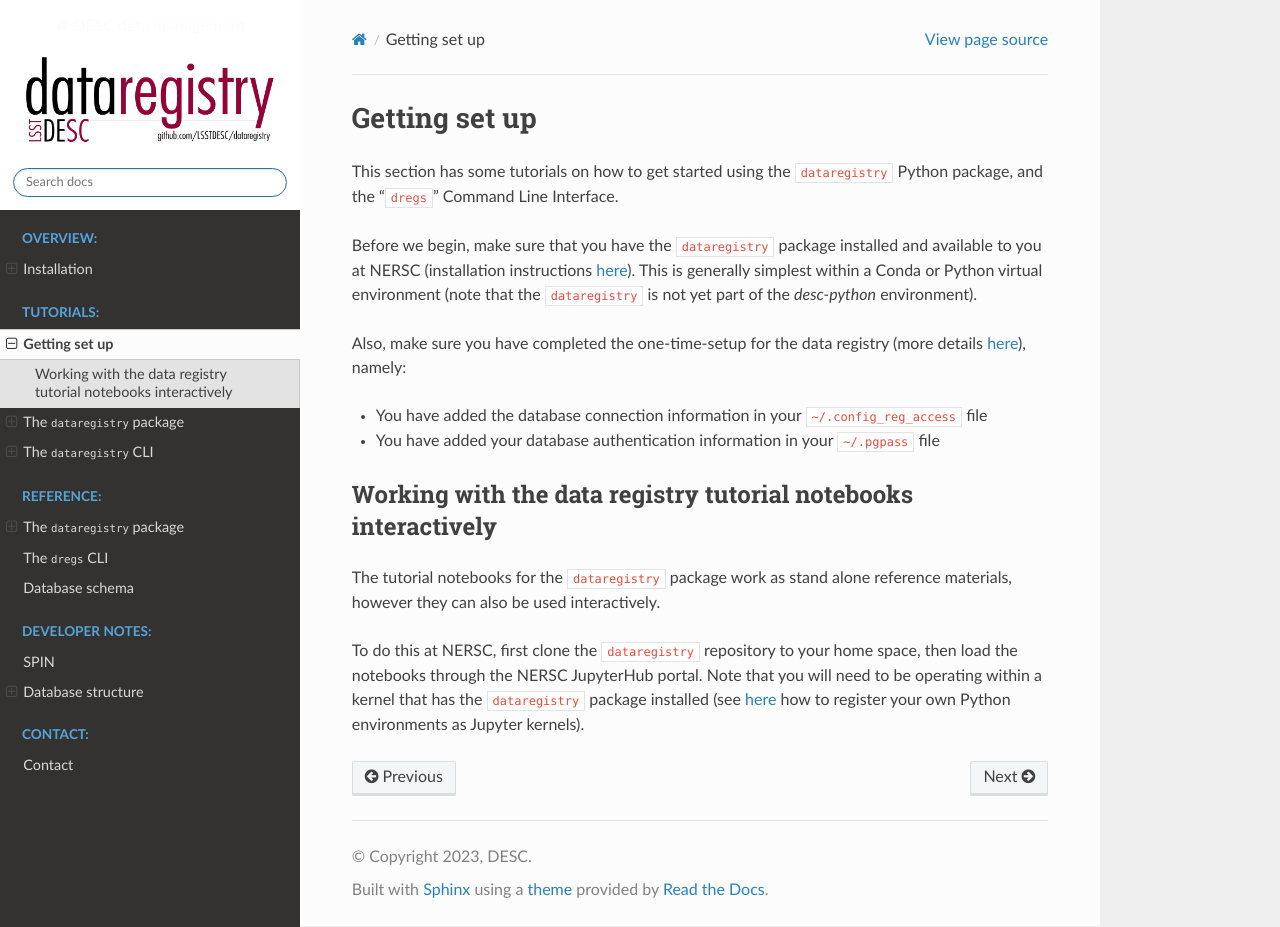
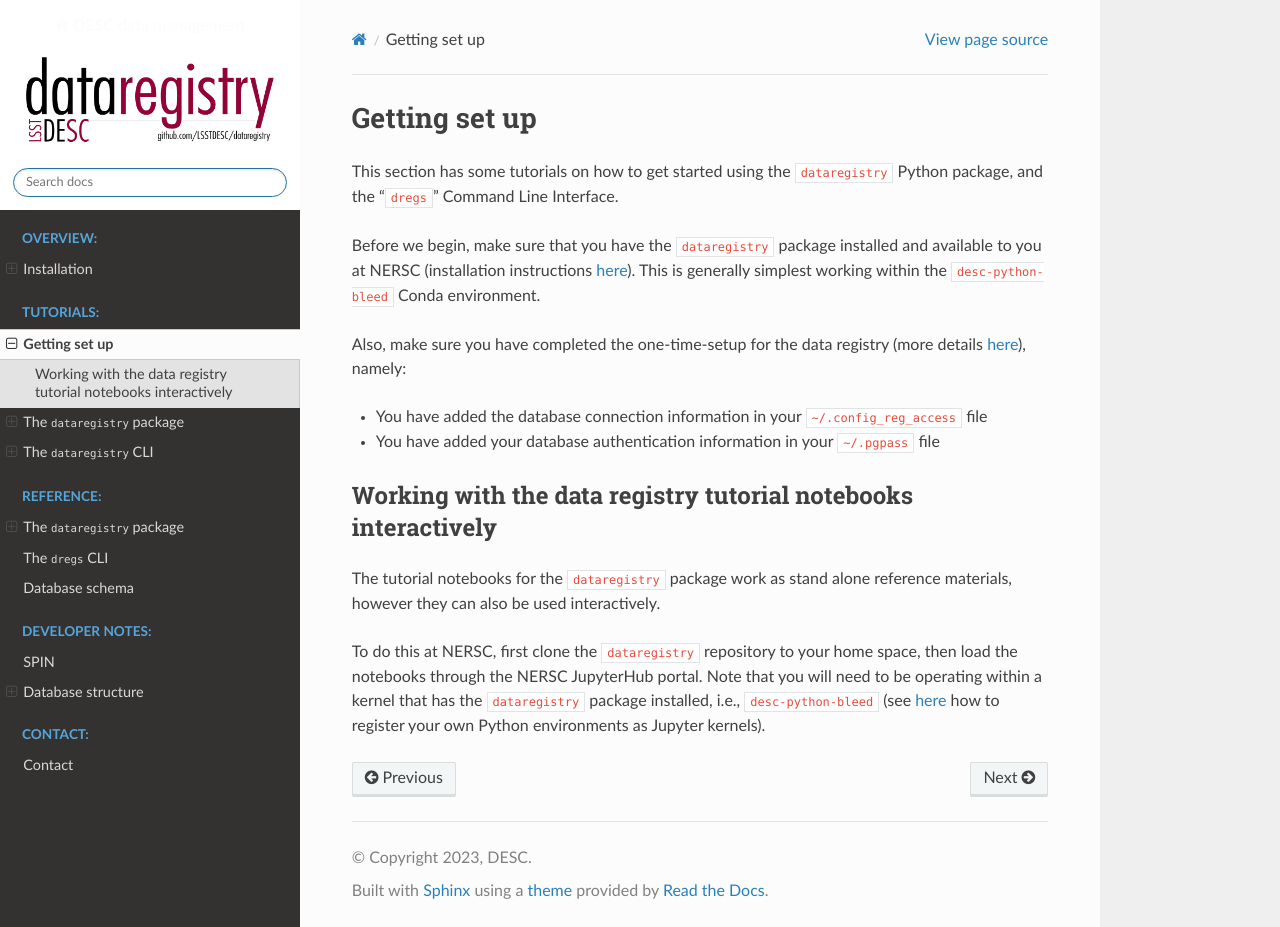
Before and after one commit to LSSTDESC/dataregistry, a Sphinx documentation site: the page built from docs/source/tutorial_setup.rst, in a window 1280 px wide and 927 px high. Built offline with Sphinx 7.4.7 and the Read the Docs theme 2.0.0, drawn with Linux system fonts in a browser that asks for light colours; pages that are not in the unit, such as notebooks, are missing from menus.

Commit message:
Update installation docs

```diff
--- a/docs/source/index.rst
+++ b/docs/source/index.rst
@@ -59,6 +59,7 @@ them.
 
    dev_notes_spin
    dev_notes_database
+   installation_locally
 
 .. toctree::
    :maxdepth: 2
--- a/docs/source/tutorial_setup.rst
+++ b/docs/source/tutorial_setup.rst
@@ -6,9 +6,8 @@ This section has some tutorials on how to get started using the
 
 Before we begin, make sure that you have the ``dataregistry`` package installed
 and available to you at NERSC (installation instructions :ref:`here
-<installation>`). This is generally
-simplest within a Conda or Python virtual environment (note that the
-``dataregistry`` is not yet part of the `desc-python` environment).
+<installation>`). This is generally simplest working within the
+``desc-python-bleed`` Conda environment.
 
 Also, make sure you have completed the one-time-setup for the data registry
 (more details :ref:`here <one-time-setup>`),
@@ -30,6 +29,6 @@ reference materials, however they can also be used interactively.
 To do this at NERSC, first clone the ``dataregistry`` repository to your home
 space, then load the notebooks through the NERSC JupyterHub portal. Note that
 you will need to be operating within a kernel that has the ``dataregistry``
-package installed (see `here
+package installed, i.e., ``desc-python-bleed`` (see `here
 <https://docs.nersc.gov/services/jupyter/how-to-guides/>`__ how to register
 your own Python environments as Jupyter kernels).
```
Also changed, not shown: docs/source/installation.rst (+20 -71 lines).
